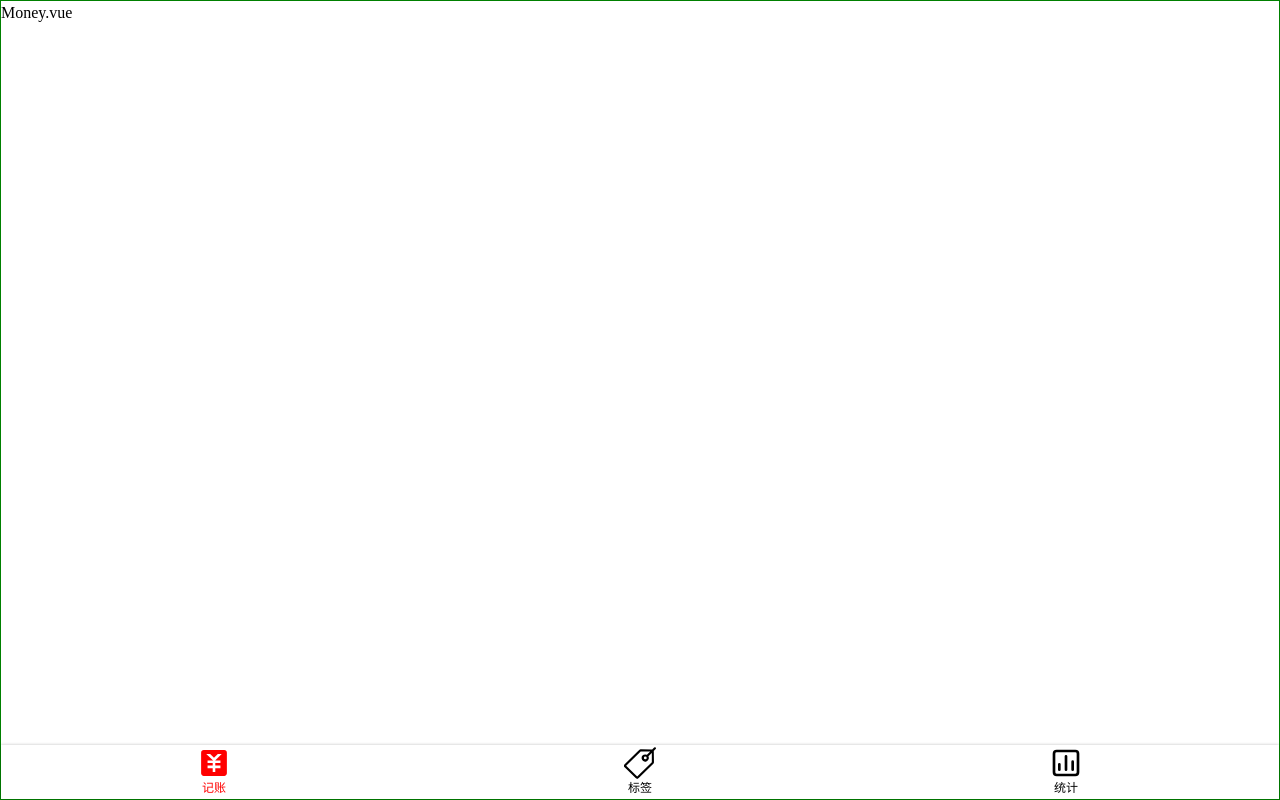
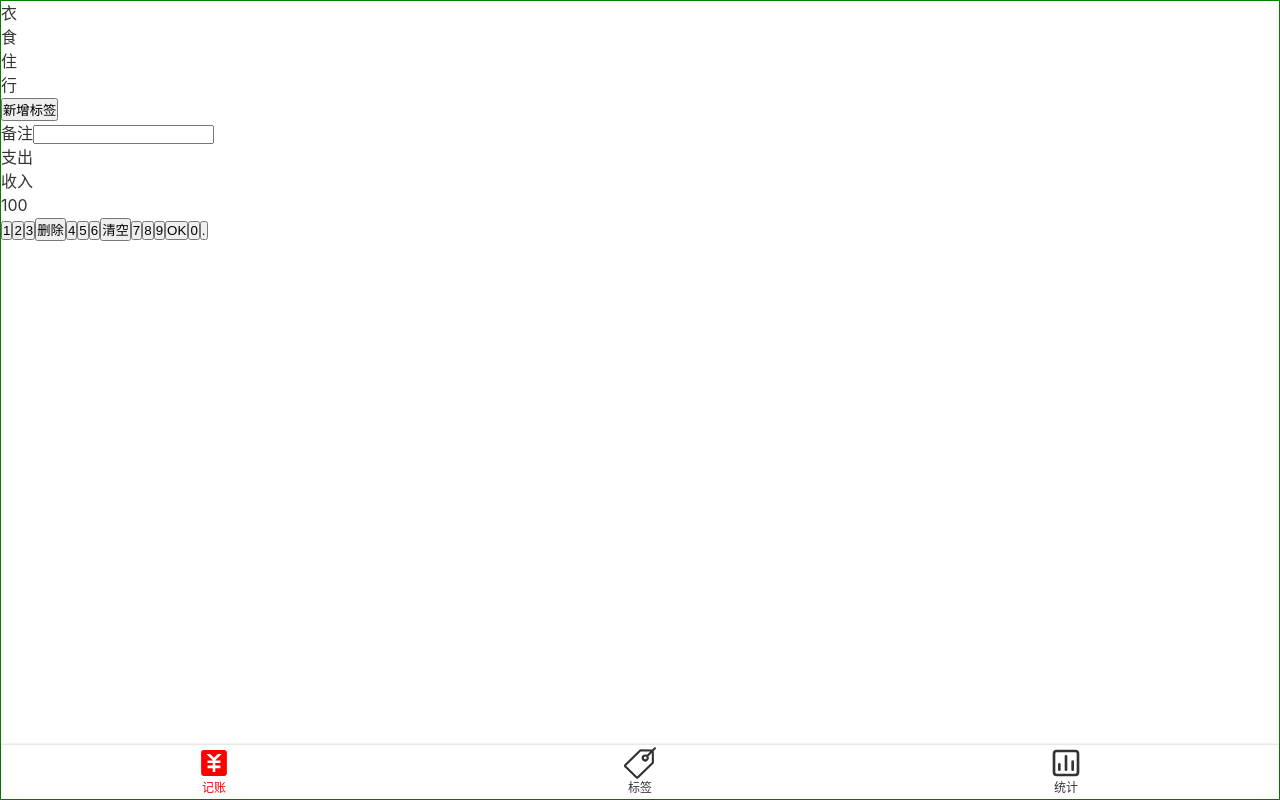
Before and after one commit to baisong199701/morney, a Vue app: page /#/money in a window 1280 px wide. Built offline with nearby package versions, Linux system fonts and the light colour scheme.

Commit message:
添加全局样式和全局变量

```diff
--- a/public/index.html
+++ b/public/index.html
@@ -3,7 +3,7 @@
   <head>
     <meta charset="utf-8">
     <meta http-equiv="X-UA-Compatible" content="IE=edge">
-    <meta name="viewport" content="width=device-width,initial-scale=1.0">
+    <meta name="viewport" content="width=device-width,initial-scale=1,minimum-scale=1,maximum-scale=1,user-scalable=no,viewport-fit=cover">
     <link rel="icon" href="<%= BASE_URL %>favicon.ico">
     <title><%= htmlWebpackPlugin.options.title %></title>
   </head>
--- a/src/App.vue
+++ b/src/App.vue
@@ -1,40 +1,18 @@
 <template>
-  <div>
+  <div class="app">
     <router-view/>
 
   </div>
 </template>
 
 <style lang="scss">
-*{
-  margin:0;padding:0;
-  box-sizing:border-box;
-}
+@import "~@/assets/style/helper.scss";
+@import "~@/assets/style/reset.scss";
 body{
+  -webkit-font-smoothing: antialiased;
+  -moz-osx-font-smoothing: grayscale;
+  color: #333;
+  font-family: $font-hei;
   line-height: 1.5;
 }
-a{
-  text-decoration:none;
-  color:inherit;
-}
-#app {
-  font-family: Avenir, Helvetica, Arial, sans-serif;
-  -webkit-font-smoothing: antialiased;
-  -moz-osx-font-smoothing: grayscale;
-  text-align: center;
-  color: #2c3e50;
-}
-
-#nav {
-  padding: 30px;
-
-  a {
-    font-weight: bold;
-    color: #2c3e50;
-
-    &.router-link-exact-active {
-      color: #42b983;
-    }
-  }
-}
 </style>
--- /dev/null
+++ b/src/assets/style/helper.scss
@@ -0,0 +1,14 @@
+$font-hei: -apple-system, "Noto Sans", "Helvetica Neue", Helvetica,
+  "Nimbus Sans L", Arial, "Liberation Sans", "PingFang SC", "Hiragino Sans GB",
+  "Noto Sans CJK SC", "Source Han Sans SC", "Source Han Sans CN",
+  "Microsoft YaHei", "Wenquanyi Micro Hei", "WenQuanYi Zen Hei", "ST Heiti",
+  SimHei, "WenQuanYi Zen Hei Sharp", sans-serif;
+$font-kai: Baskerville, Georgia, "Liberation Serif", "Kaiti SC", STKaiti,
+  "AR PL UKai CN", "AR PL UKai HK", "AR PL UKai TW", "AR PL UKai TW MBE",
+  "AR PL KaitiM GB", KaiTi, KaiTi_GB2312, DFKai-SB, "TW\-Kai", serif;
+$font-song: Georgia, "Nimbus Roman No9 L", "Songti SC", "Noto Serif CJK SC",
+  "Source Han Serif SC", "Source Han Serif CN", STSong, "AR PL New Sung",
+  "AR PL SungtiL GB", NSimSun, SimSun, "TW\-Sung", "WenQuanYi Bitmap Song",
+  "AR PL UMing CN", "AR PL UMing HK", "AR PL UMing TW", "AR PL UMing TW MBE",
+  PMingLiU, MingLiU, serif;
+$color-highlight: #f00;
--- /dev/null
+++ b/src/assets/style/reset.scss
@@ -0,0 +1,9 @@
+* {
+  margin: 0;
+  padding: 0;
+  box-sizing: border-box;
+}
+a {
+  text-decoration: none;
+  color: inherit;
+}
--- a/src/components/Nav.vue
+++ b/src/components/Nav.vue
@@ -22,6 +22,7 @@
 </script>
 
 <style lang="scss" scoped>
+@import "~@/assets/style/helper.scss";
  nav {
      display:flex;
      box-shadow:0 0 3px rgb(0,0,0,0.25);
@@ -41,7 +42,7 @@
          }
      }
      > .item.selected{
-         color:red;
+         color:$color-highlight;
      }
  }
 </style>
--- a/src/views/Money.vue
+++ b/src/views/Money.vue
@@ -1,7 +1,47 @@
 <template>
-
     <Layout>
-    Money.vue
+    <div class="tags">
+       <ul class="current">
+           <li>衣</li>
+           <li>食</li>
+           <li>住</li>
+           <li>行</li>
+       </ul>
+       <div class="new">
+           <button>新增标签</button>
+       </div>
+    </div>
+    <div>
+       <label class="notes">
+           <span class="name">备注</span>
+           <input type="text">
+       </label>
+    </div>
+    <div>
+        <ul class="types">
+            <li class="selected">支出</li>
+            <li>收入</li>
+        </ul>
+    </div>
+    <div class="numberPad">
+        <div class="output">100</div>
+        <div class="buttons">
+            <button>1</button>
+            <button>2</button>
+            <button>3</button>
+            <button>删除</button>
+            <button>4</button>
+            <button>5</button>
+            <button>6</button>
+            <button>清空</button>
+            <button>7</button>
+            <button>8</button>
+            <button>9</button>
+            <button>OK</button>
+            <button>0</button>
+            <button>.</button>
+        </div>
+    </div>
     </Layout>
 
 
--- a/vue.config.js
+++ b/vue.config.js
@@ -9,7 +9,10 @@
       .rule('svg-sprite')
       .test(/\.svg$/)
       .include.add(dir).end() // 包含 icons 目录
-      .use('svg-sprite-loader').loader('svg-sprite-loader').options({extract:false}).end()
+      .use('svg-sprite-loader-mod').loader('svg-sprite-loader').options({extract:false}).end()
+      .use('svgo-loader').use('svgo-loader')
+      .tap(options => ({...options,plugins:[{removeAttrs: 'fill'}]}))
+      .end()
     config.plugin('svg-sprite').use(require('svg-sprite-loader/plugin'), [{plainSprite: true}])
     config.module.rule('svg').exclude.add(dir) // 其他 svg loader 排除 icons  目录
   }
```
